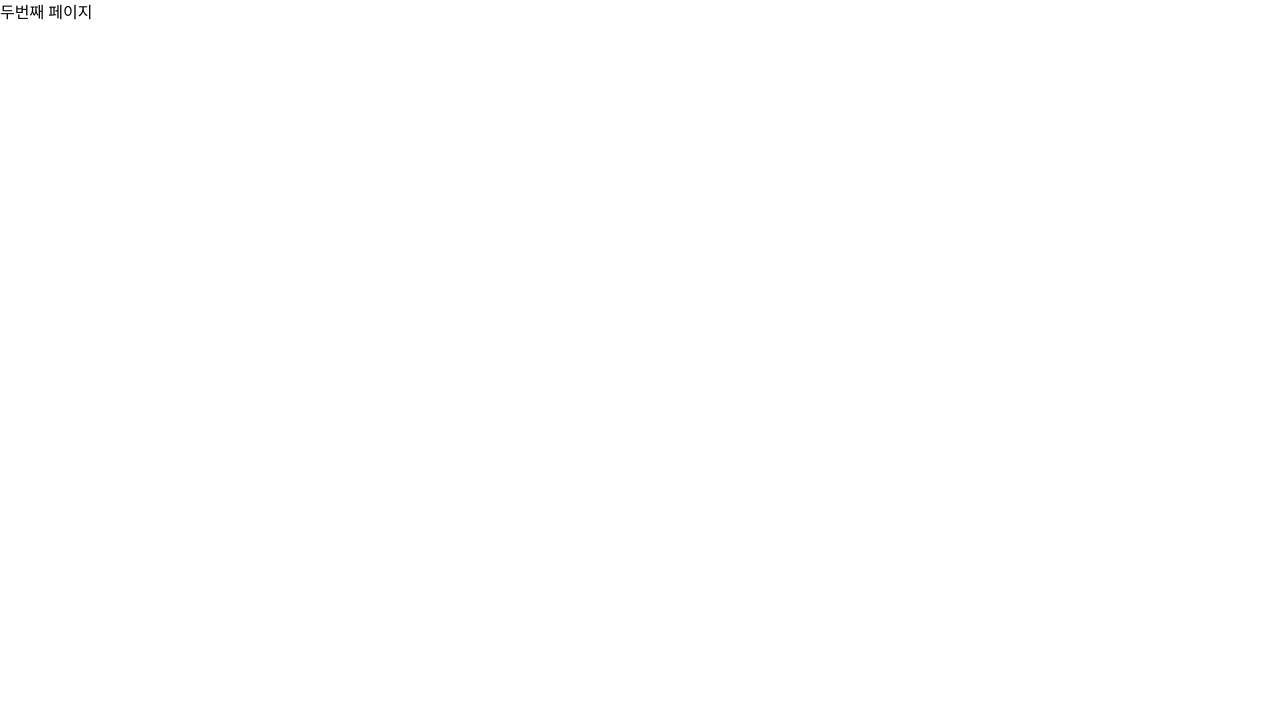
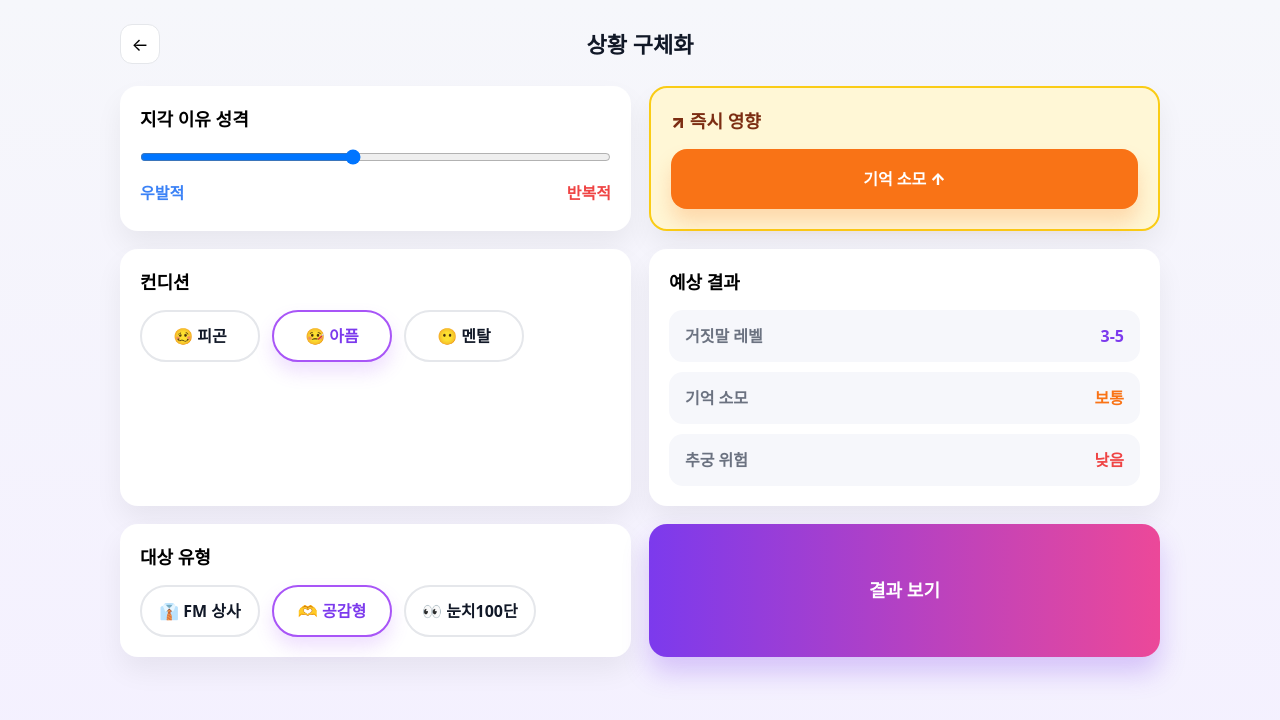
Before and after one commit to Bluedragon3rd/Frontend, a React (Vite) app in the folder makingLie/: page /second-step in a window 1280 px wide. Shown: the top 720 px of the page. Built offline with nearby package versions, Linux system fonts and the light colour scheme.

Commit message:
2번째 페이지 초안

```diff
--- a/makingLie/src/pages/SecondPage.tsx
+++ b/makingLie/src/pages/SecondPage.tsx
@@ -1,5 +1,271 @@
-const SecondPage = () => {
-  return <div>두번째 페이지</div>;
+import { useMemo, useState } from "react";
+
+type Condition = "피곤" | "아픔" | "멘탈";
+type Target = "FM 상사" | "공감형" | "눈치100단";
+
+export default function DetailMock() {
+  const [slider, setSlider] = useState(45);
+  const [condition, setCondition] = useState<Condition>("아픔");
+  const [target, setTarget] = useState<Target>("공감형");
+
+  // ✅ 예상 결과(임시 규칙): 나중에 너 로직으로 바꿔도 됨
+  const result = useMemo(() => {
+    const lieLevel = slider < 33 ? "1-2" : slider < 66 ? "3-5" : "6-8";
+    const memory = slider < 50 ? "보통" : "높음";
+    const risk = target === "눈치100단" ? "높음" : target === "FM 상사" ? "보통" : "낮음";
+    return { lieLevel, memory, risk };
+  }, [slider, target]);
+
+  return (
+    <div style={styles.page}>
+      {/* 상단바 */}
+      <div style={styles.topbar}>
+        <button style={styles.iconBtn}>←</button>
+        <div style={styles.topTitle}>상황 구체화</div>
+        <div style={{ width: 40 }} />
+      </div>
+
+      {/* 본문(2열 카드) */}
+      <div style={styles.container}>
+        <div style={styles.grid}>
+          {/* 지각 이유 성격 */}
+          <Card>
+            <div style={styles.cardTitle}>지각 이유 성격</div>
+
+            <input
+              type="range"
+              min={0}
+              max={100}
+              value={slider}
+              onChange={(e) => setSlider(Number(e.target.value))}
+              style={styles.range}
+            />
+
+            <div style={styles.rangeLabels}>
+              <span style={{ color: "#3b82f6", fontWeight: 700 }}>우발적</span>
+              <span style={{ color: "#ef4444", fontWeight: 700 }}>반복적</span>
+            </div>
+          </Card>
+
+          {/* 즉시 영향 */}
+          <Card style={{ border: "2px solid #facc15", background: "#fff7d6" }}>
+            <div style={{ ...styles.cardTitle, color: "#7c2d12" }}>↗ 즉시 영향</div>
+
+            <div style={styles.impactBtn}>기억 소모 ↑</div>
+          </Card>
+
+          {/* 컨디션 */}
+          <Card>
+            <div style={styles.cardTitle}>컨디션</div>
+
+            <div style={styles.chipWrap}>
+              <Chip active={condition === "피곤"} onClick={() => setCondition("피곤")}>
+                🥴 피곤
+              </Chip>
+              <Chip active={condition === "아픔"} onClick={() => setCondition("아픔")}>
+                🤒 아픔
+              </Chip>
+              <Chip active={condition === "멘탈"} onClick={() => setCondition("멘탈")}>
+                😶 멘탈
+              </Chip>
+            </div>
+          </Card>
+
+          {/* 예상 결과 */}
+          <Card>
+            <div style={styles.cardTitle}>예상 결과</div>
+
+            <ResultRow label="거짓말 레벨" value={result.lieLevel} valueColor="#7c3aed" />
+            <ResultRow label="기억 소모" value={result.memory} valueColor="#f97316" />
+            <ResultRow label="추궁 위험" value={result.risk} valueColor="#ef4444" />
+          </Card>
+
+          {/* 대상 유형 */}
+          <Card>
+            <div style={styles.cardTitle}>대상 유형</div>
+
+            <div style={styles.chipWrap}>
+              <Chip active={target === "FM 상사"} onClick={() => setTarget("FM 상사")}>
+                👔 FM 상사
+              </Chip>
+              <Chip active={target === "공감형"} onClick={() => setTarget("공감형")}>
+                🫶 공감형
+              </Chip>
+              <Chip active={target === "눈치100단"} onClick={() => setTarget("눈치100단")}>
+                👀 눈치100단
+              </Chip>
+            </div>
+          </Card>
+
+          {/* 결과 보기 버튼 */}
+          <div style={{ display: "flex", alignItems: "stretch" }}>
+            <button style={styles.submitBtn} onClick={() => alert("결과 보기!")}>
+              결과 보기
+            </button>
+          </div>
+        </div>
+      </div>
+    </div>
+  );
+}
+
+/** 공용 카드 */
+function Card({
+  children,
+  style,
+}: {
+  children: React.ReactNode;
+  style?: React.CSSProperties;
+}) {
+  return <div style={{ ...styles.card, ...style }}>{children}</div>;
+}
+
+/** 칩 버튼 */
+function Chip({
+  active,
+  onClick,
+  children,
+}: {
+  active: boolean;
+  onClick: () => void;
+  children: React.ReactNode;
+}) {
+  return (
+    <button
+      onClick={onClick}
+      style={{
+        ...styles.chip,
+        borderColor: active ? "#a855f7" : "#e5e7eb",
+        boxShadow: active ? "0 10px 18px rgba(168,85,247,0.18)" : "none",
+        color: active ? "#7c3aed" : "#111827",
+      }}
+    >
+      {children}
+    </button>
+  );
+}
+
+/** 결과 한 줄 */
+function ResultRow({
+  label,
+  value,
+  valueColor,
+}: {
+  label: string;
+  value: string;
+  valueColor: string;
+}) {
+  return (
+    <div style={styles.resultRow}>
+      <span style={{ color: "#6b7280", fontWeight: 700 }}>{label}</span>
+      <span style={{ color: valueColor, fontWeight: 900 }}>{value}</span>
+    </div>
+  );
+}
+
+const styles: Record<string, React.CSSProperties> = {
+  page: {
+    minHeight: "100vh",
+    background: "linear-gradient(180deg, #f6f7fb, #f4f0ff)",
+    padding: "18px 18px 40px",
+    boxSizing: "border-box",
+    fontFamily:
+      'ui-sans-serif, system-ui, -apple-system, Segoe UI, Roboto, "Noto Sans KR", Arial',
+  },
+  topbar: {
+    height: 52,
+    display: "flex",
+    alignItems: "center",
+    justifyContent: "space-between",
+    maxWidth: 1040,
+    margin: "0 auto 16px",
+  },
+  iconBtn: {
+    width: 40,
+    height: 40,
+    borderRadius: 12,
+    border: "1px solid #e5e7eb",
+    background: "white",
+    cursor: "pointer",
+    fontSize: 18,
+  },
+  topTitle: {
+    fontSize: 22,
+    fontWeight: 900,
+    color: "#111827",
+  },
+  container: {
+    maxWidth: 1040,
+    margin: "0 auto",
+  },
+  grid: {
+    display: "grid",
+    gridTemplateColumns: "1fr 1fr",
+    gap: 18,
+  },
+  card: {
+    background: "white",
+    borderRadius: 18,
+    padding: 20,
+    boxShadow: "0 14px 28px rgba(0,0,0,0.06)",
+  },
+  cardTitle: {
+    fontSize: 18,
+    fontWeight: 900,
+    marginBottom: 14,
+  },
+  range: {
+    width: "100%",
+  },
+  rangeLabels: {
+    display: "flex",
+    justifyContent: "space-between",
+    marginTop: 10,
+  },
+  chipWrap: {
+    display: "flex",
+    gap: 12,
+    flexWrap: "wrap",
+  },
+  chip: {
+    borderRadius: 999,
+    padding: "12px 16px",
+    border: "2px solid #e5e7eb",
+    background: "white",
+    cursor: "pointer",
+    fontWeight: 800,
+    minWidth: 120,
+    textAlign: "center",
+  },
+  impactBtn: {
+    marginTop: 14,
+    borderRadius: 16,
+    padding: "18px 16px",
+    background: "#f97316",
+    color: "white",
+    fontWeight: 900,
+    textAlign: "center",
+    boxShadow: "0 14px 20px rgba(249,115,22,0.22)",
+  },
+  resultRow: {
+    display: "flex",
+    justifyContent: "space-between",
+    alignItems: "center",
+    padding: "14px 16px",
+    borderRadius: 14,
+    background: "#f6f7fb",
+    marginTop: 10,
+  },
+  submitBtn: {
+    width: "100%",
+    border: "none",
+    borderRadius: 18,
+    padding: "20px 16px",
+    fontSize: 18,
+    fontWeight: 900,
+    color: "white",
+    background: "linear-gradient(90deg, #7c3aed, #ec4899)",
+    cursor: "pointer",
+    boxShadow: "0 16px 26px rgba(124,58,237,0.25)",
+  },
 };
-
-export default SecondPage;
```
